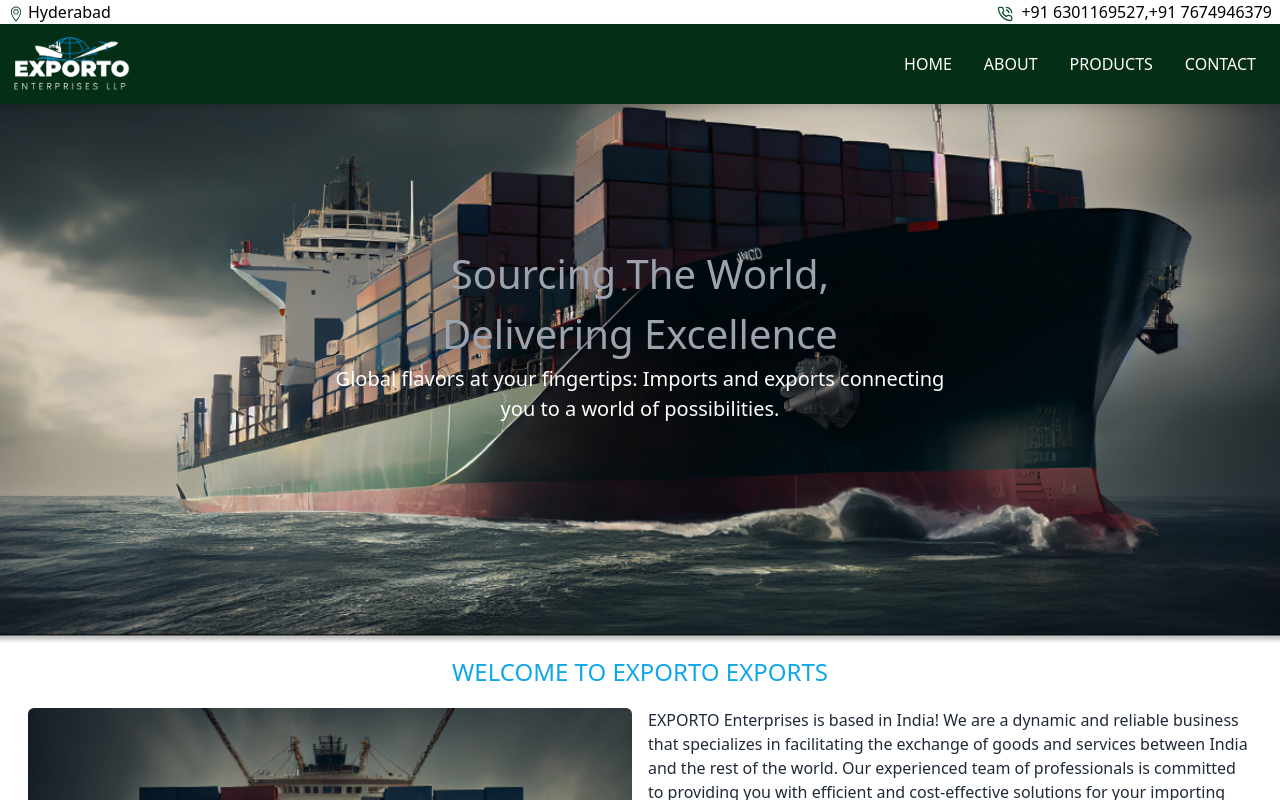
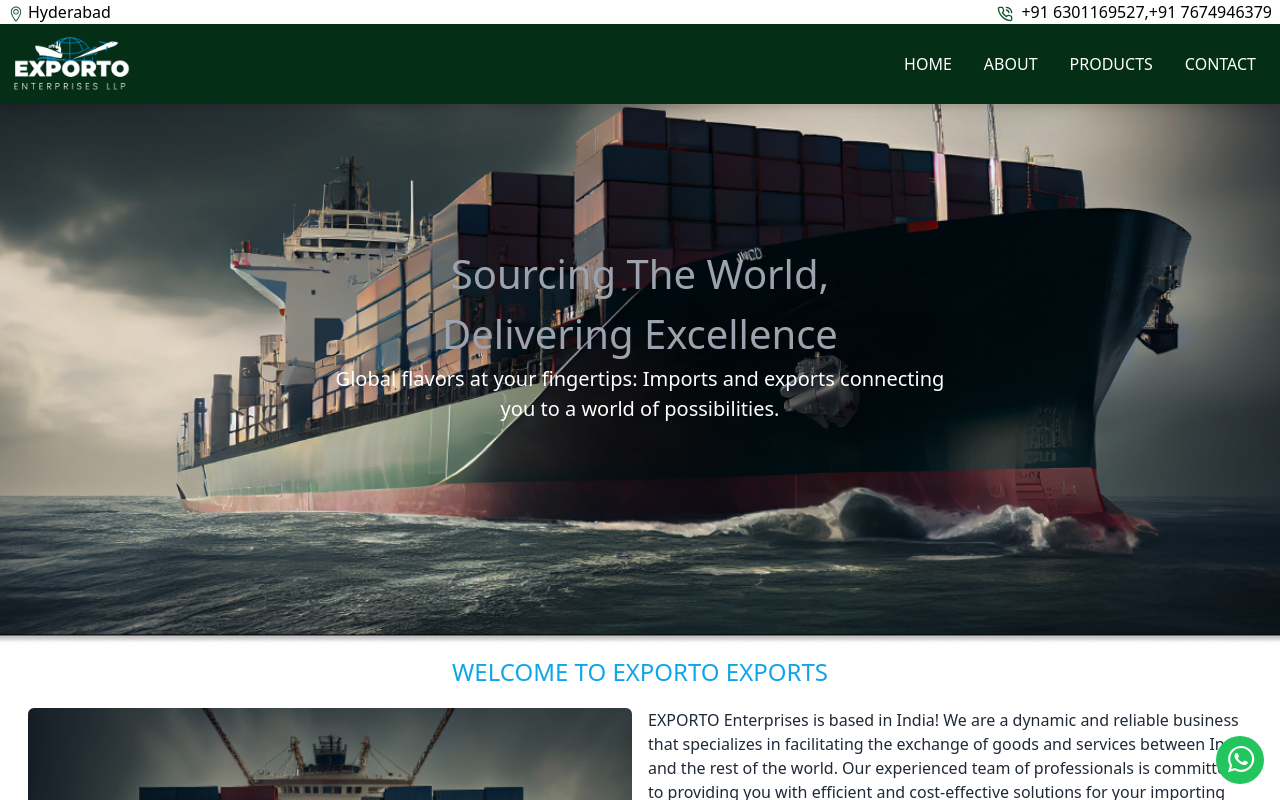
Before and after one commit to studytap-developer/exporto-ui, a React (Create React App) app: page / in a window 1280 px wide. Shown: the top 800 px of the page. Built offline with nearby package versions, Linux system fonts and the light colour scheme.

Commit message:
whatsapp

```diff
--- a/package.json
+++ b/package.json
@@ -3,6 +3,10 @@
   "version": "0.1.0",
   "private": true,
   "dependencies": {
+    "@fortawesome/fontawesome-free": "^6.4.2",
+    "@fortawesome/fontawesome-svg-core": "^6.4.2",
+    "@fortawesome/free-brands-svg-icons": "^6.4.2",
+    "@fortawesome/react-fontawesome": "^0.1.19",
     "@heroicons/react": "^1.0.6",
     "@testing-library/jest-dom": "^5.16.5",
     "@testing-library/react": "^13.4.0",
--- a/src/App.js
+++ b/src/App.js
@@ -10,6 +10,7 @@ import Certifications from './components/certifications';
 import Contact from './components/contact';
 import Footer from './components/footer';
 import About from './components/about';
+import WhatsAppChatbox from './components/whatsappchatbox';
 
 
 function App() {
@@ -24,6 +25,7 @@ function App() {
    <Certifications/>
    <Contact/>
    <Footer/>
+   <WhatsAppChatbox/>
 
    </>
   );
--- /dev/null
+++ b/src/components/whatsappchatbox.js
@@ -0,0 +1,25 @@
+import React from 'react';
+import { FontAwesomeIcon } from '@fortawesome/react-fontawesome';
+import { faWhatsapp } from '@fortawesome/free-brands-svg-icons';
+
+const WhatsAppChatbox = () => {
+  // WhatsApp phone number and message
+  const phoneNumber = '7674946379'; // Replace with your phone number
+  const message = 'Hello, I have a question.';
+
+  // WhatsApp API link
+  const whatsappLink = `https://wa.me/${phoneNumber}?text=${encodeURIComponent(message)}`;
+
+  return (
+    <a
+    href={whatsappLink}
+    target="_blank"
+    rel="noopener noreferrer"
+    className="fixed bottom-4 right-4 bg-green-500 text-white py-2 px-3   w-12 h-12 rounded-full text-lg transition-colors duration-300 hover:bg-green-700"
+  >
+    <FontAwesomeIcon icon={faWhatsapp} className="text-3xl"  />
+  </a>
+  );
+};
+
+export default WhatsAppChatbox;
```
